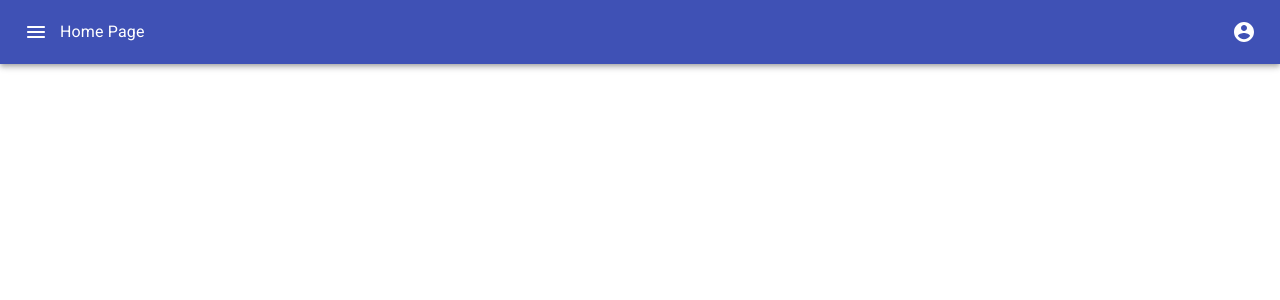
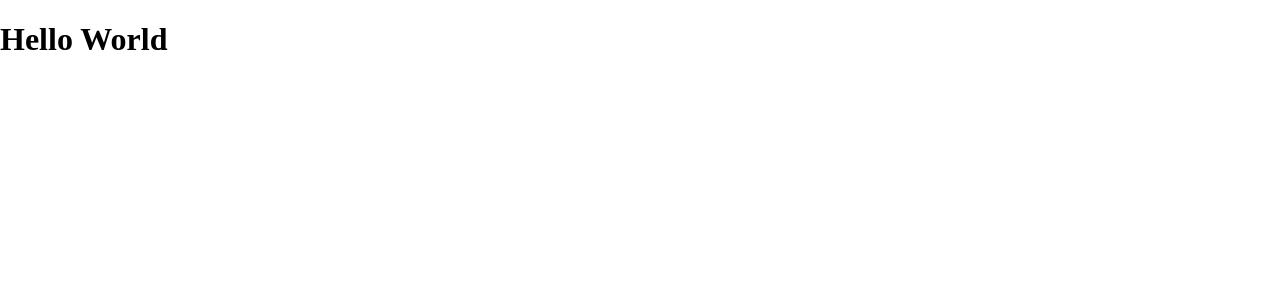
Before and after one commit to fga-eps-mds/2021-1-hospitalar, a React (Create React App) app in the folder frontend/: page / in a window 1280 px wide. Shown: the top 300 px of the page. Built offline with nearby package versions, Linux system fonts and the light colour scheme.

Commit message:
#107-Preparando o ambiente para tela de login

```diff
--- /dev/null
+++ b/frontend/src/pages/Login/index.tsx
@@ -0,0 +1,10 @@
+import React from 'react'
+
+export const Login: React.FC = () => {
+
+    return(
+        <>
+            <h1>Hello World</h1>
+        </>
+    )
+}
--- /dev/null
+++ b/frontend/src/pages/Login/styles.tsx
@@ -0,0 +1,3 @@
+import { makeStyles } from '@material-ui/core'
+
+export const useStyles = makeStyles((theme) => ({}))
--- a/frontend/src/routes.tsx
+++ b/frontend/src/routes.tsx
@@ -1,6 +1,7 @@
 import React from 'react'
 import { BrowserRouter, Route, Switch } from 'react-router-dom'
 import { Home } from './pages/Home'
+import { Login } from './pages/Login'
 
 /**
  * Rotas do browser.
@@ -12,7 +13,7 @@ export const Routes: React.FC = () => {
   return (
     <BrowserRouter>
       <Switch>
-        <Route exact path='/' component={Home} />
+        <Route exact path='/' component={Login} />
       </Switch>
     </BrowserRouter>
   )
```
Also changed, not shown: 2 other files (tests, documents, lock files or other folders).
